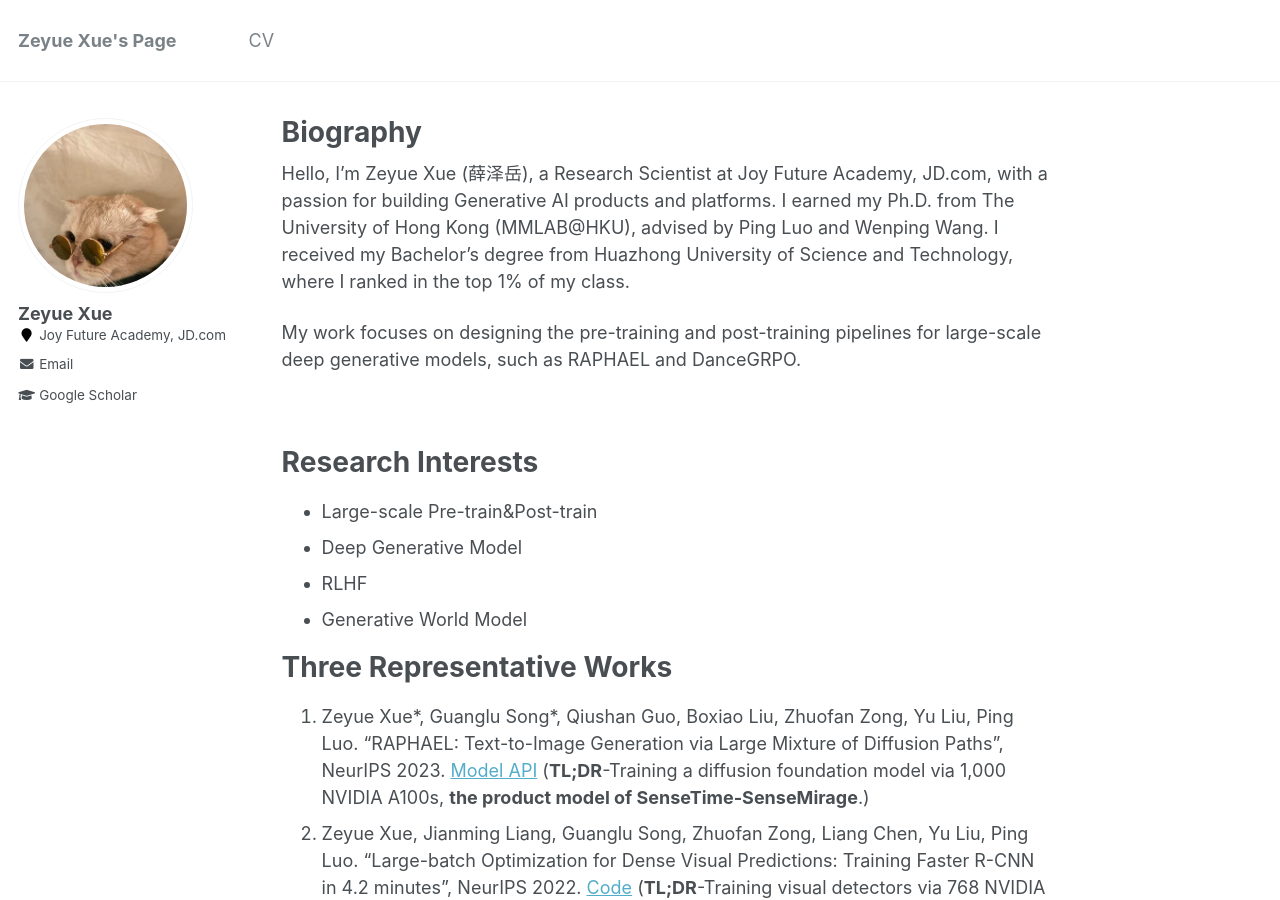
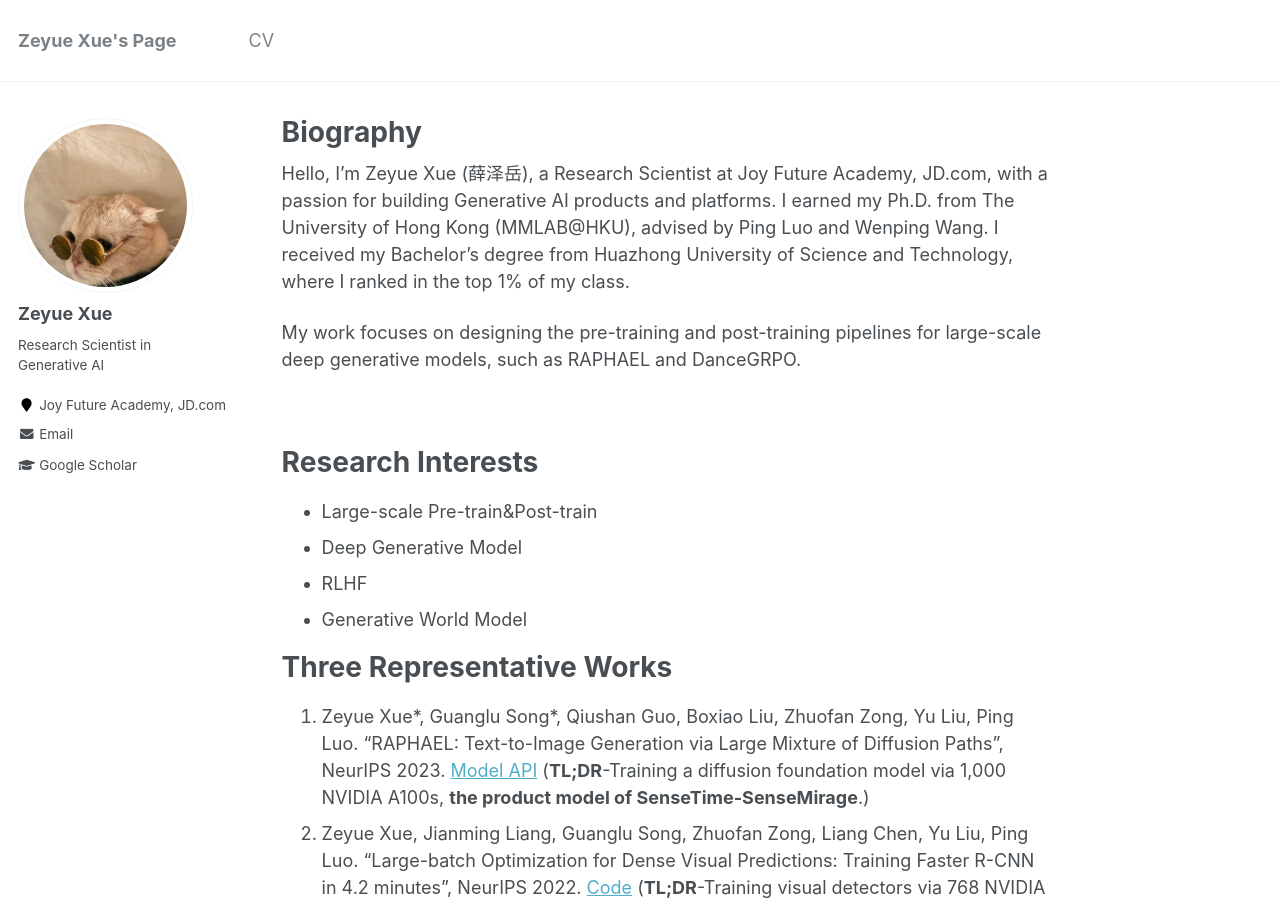
Before and after one commit to XueZeyue/xuezeyue.github.io, a Jekyll site: the page built from _pages/about.md, in a window 1280 px wide and 900 px high. Built offline with Jekyll 4.4.1, drawn with Linux system fonts in a browser that asks for light colours.

Commit message:
Update _config.yml

```diff
--- a/_config.yml
+++ b/_config.yml
@@ -82,7 +82,7 @@ analytics:
 author:
   name             : "Zeyue Xue"
   avatar           : "profile.png"
-  bio              :
+  bio              : "Research Scientist in Generative AI"
   location         :
   employer         : "Joy Future Academy, JD.com"
   pubmed           :
```
